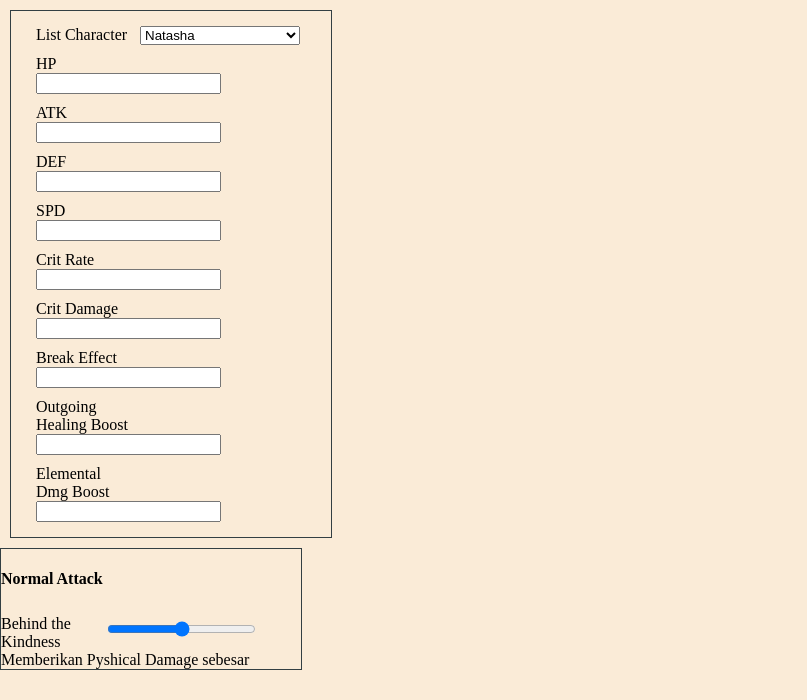
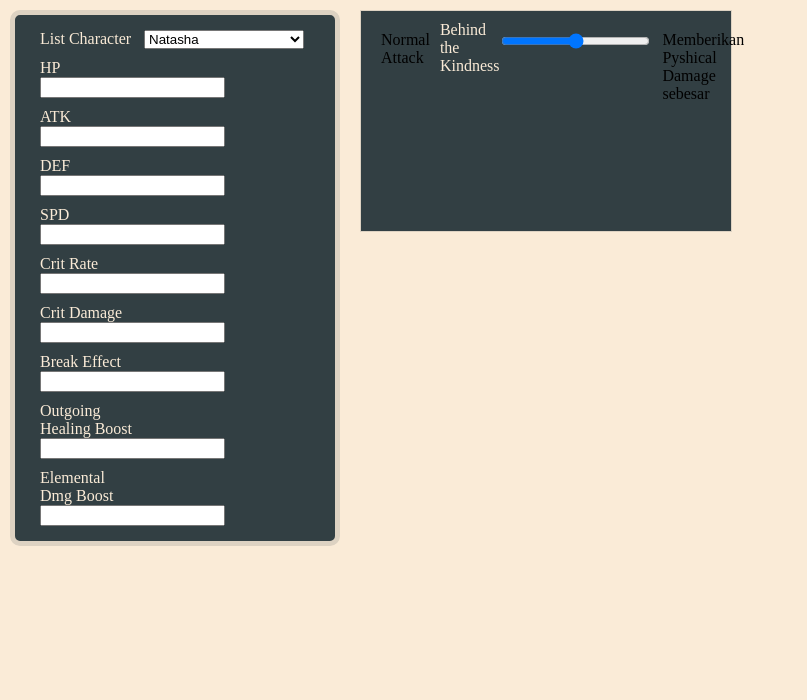
Before and after one commit to fidiwputro/fidiwputro.github.io, a PHP site: page /1201220002_mricky/CalculatorDmg.html in a window 1280 px wide. Shown: the part 100-800 px from the top of the page, without its empty margins (0-807 px from the left). Run offline with PHP 8.4, Linux system fonts and the light colour scheme.

Commit message:
CalculatorDmg

```diff
--- a/1201220002_mricky/CalculatorDmg.html
+++ b/1201220002_mricky/CalculatorDmg.html
@@ -10,7 +10,7 @@
         <h1>Crafter</h1>
         <div>
             <ul>
-                <li><a href="">Home</a></li>
+                <li><a href="main.html">Home</a></li>
                 <li><a href="CalculatorDmg.html">Calculator DMG</a></li>
                 <li><a href="">Compare</a></li>
                 <li><a class="credential" href="">Log in</a></li>
@@ -19,6 +19,7 @@
         </div>
     </div>
 
+    <div class="content">
         <div class="input-stat">
             <form action="">
 
@@ -77,10 +78,13 @@
             </form>
         </div>
         <div class="skill-natasha" >
-        <h4>Normal Attack</h4>
+            <span>Normal Attack</span>
             <label for="normal-attack-natasha">Behind the Kindness</label>
             <input type="range" name="" id="normal-attack-natasha" min="1" max="7">
-        <span> Memberikan Pyshical Damage sebesar <span id="hasil-normal-attack-nataasha"></span> </span>
+            <span> Memberikan Pyshical Damage sebesar
+                <span id="hasil-normal-attack-nataasha"></span>
+            </span>
+        </div>
     </div>
 </body>
 </html>
--- a/1201220002_mricky/main.html
+++ b/1201220002_mricky/main.html
@@ -9,7 +9,7 @@
         <h1>Crafter</h1>
         <div>
             <ul>
-                <li><a href="">Home</a></li>
+                <li><a href="main.html">Home</a></li>
                 <li><a href="CalculatorDmg.html">Calculator DMG</a></li>
                 <li><a href="">Compare</a></li>
                 <li><a class="credential" href="">Log in</a></li>
--- a/1201220002_mricky/styleCalculatorDmg.css
+++ b/1201220002_mricky/styleCalculatorDmg.css
@@ -38,12 +38,16 @@ body{
     color: #323F43ff;
     background-color: antiquewhite;
 }
-
+.content{
+    display: flex;
+}
 .input-stat{
-    border: 1px solid #323F43ff;
+    background-color: #323F43ff;
+    border: 5px solid #DDD2C2;
     margin: 10px;
     padding: 10px;
     width: 300px;
+    border-radius: 10px;
 }
 
 .input-stat div{
@@ -54,14 +58,30 @@ body{
 label{
     display: inline-block;
     width: 100px;
+    color: antiquewhite;
 }
 
 select{
     width: 160px;
 }
+
 .skill-natasha{
-    width: 300px;
-    border: 1px solid #323F43ff;
+    display: flex;
+    width: 350px;
+    border: 1px solid #DDD2C2;
+    margin: 10px;
+    padding: 10px;
+    height: 200px;
+    background-color: #323F43ff;
+    align-items: flex-start;
+}
+
+.skill-natasha span{
+    margin: 10px;
+}
+
+.skill-natasha label{
+    display: inline-block;
 }
 
 .skill-natasha input{
```
Lines whose indentation alone changed are shown as unchanged.
